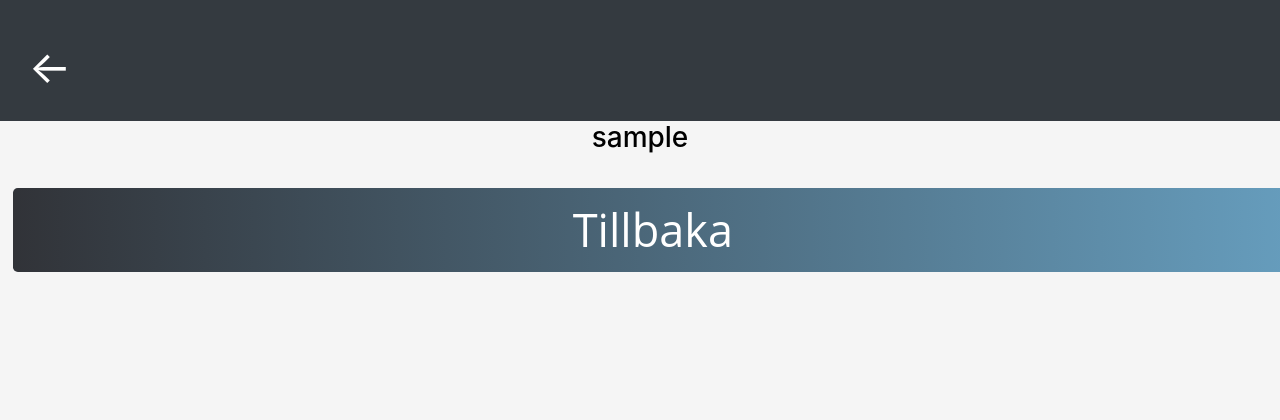
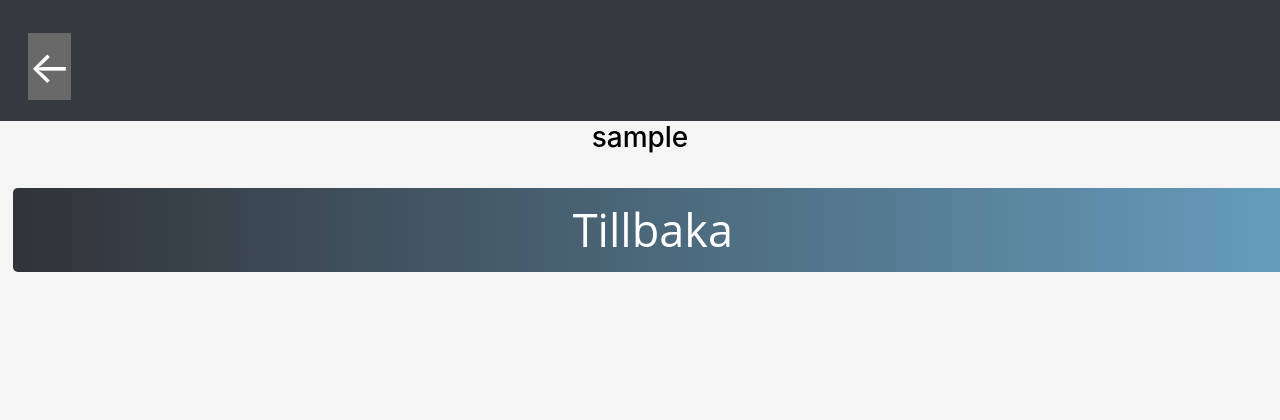
Before and after one commit to jakob-web/PadelPartner, a Flask app: page /show_past_chatt in a window 1280 px wide. Shown: the top 420 px of the page. Run offline with Flask 2, Linux system fonts and the light colour scheme; the visitor is signed in with stand-in values (Sample User, id 1); data that the repository does not hold is empty; some libraries are stand-ins or nearby versions.

Commit message:
Update style.css

```diff
--- a/python/static/styles/style.css
+++ b/python/static/styles/style.css
@@ -538,6 +538,7 @@ select {
     font-size: 45px;
     color: white;
     margin: 2% 90% 1% 1%;
+    background-color: dimgrey;
 
 }
 #button-logout {
```
